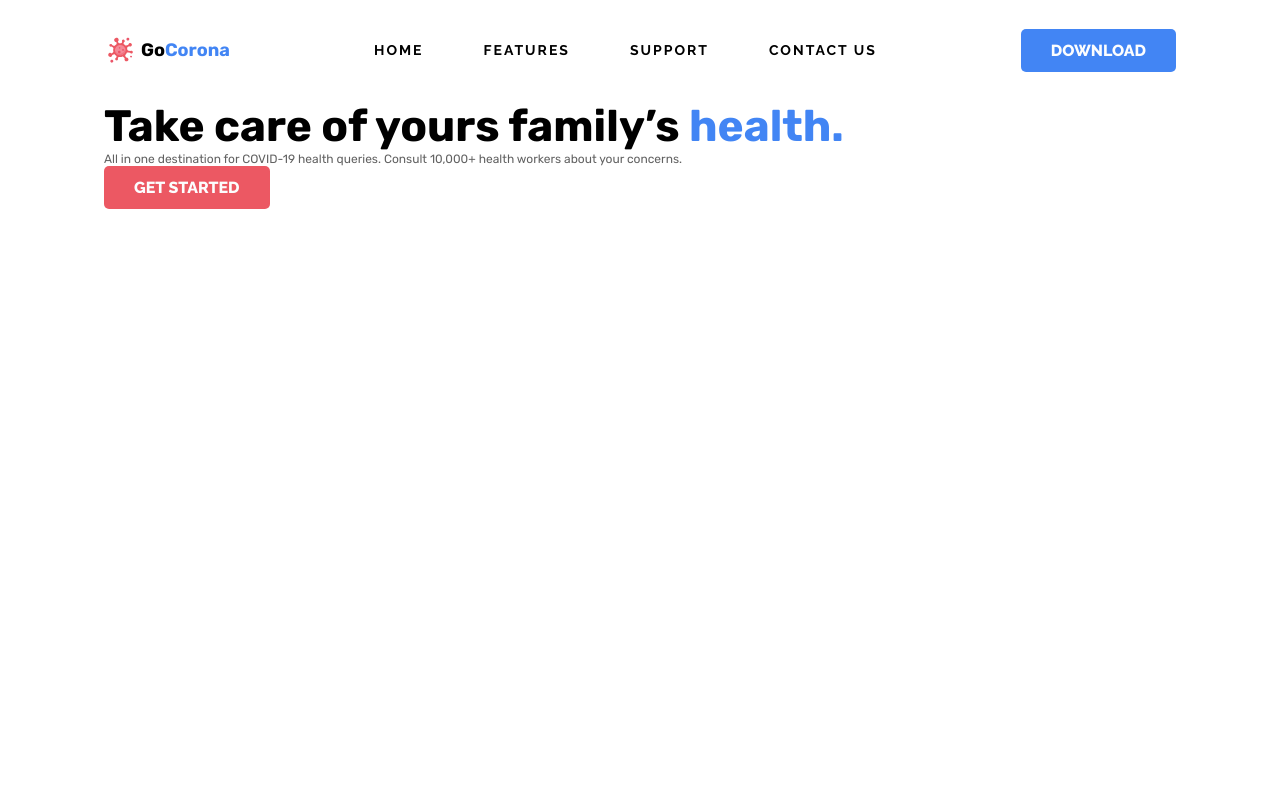
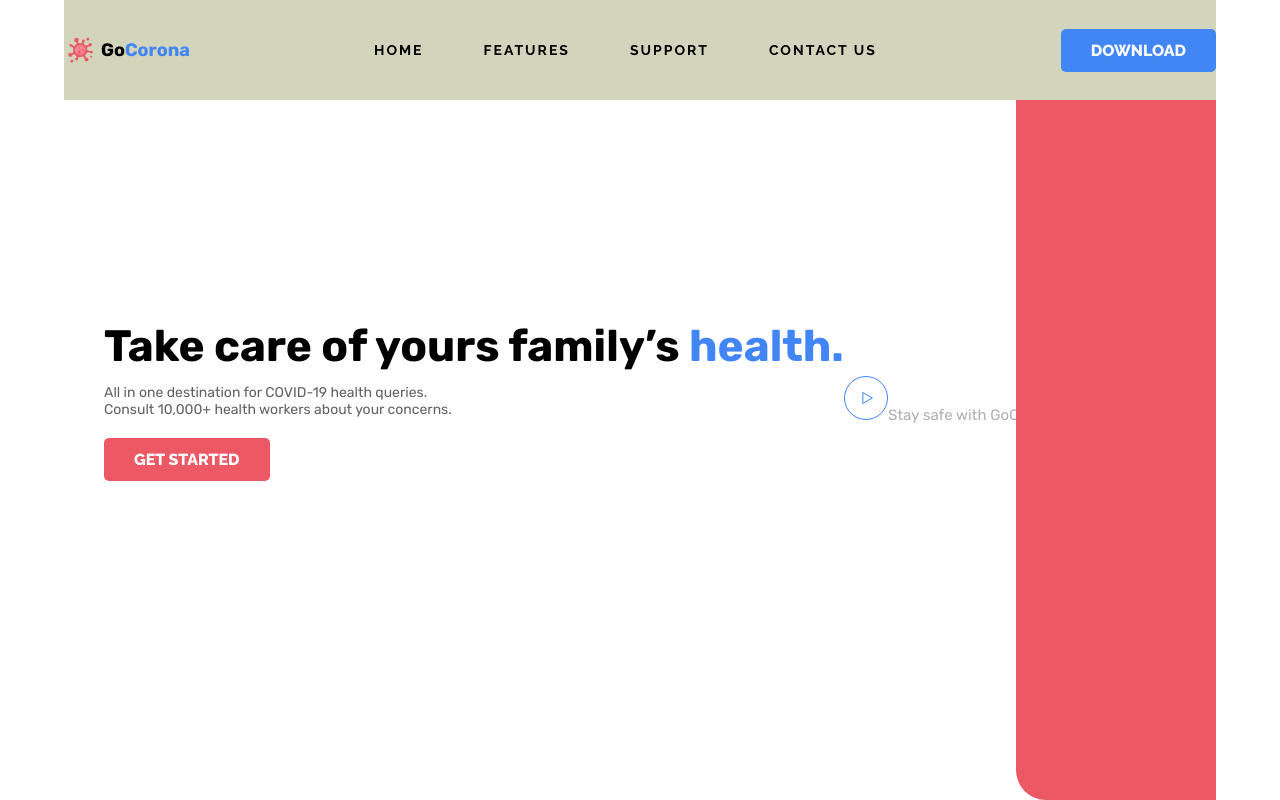
Before and after one commit to 0Ieg/GoCorona, a React (Create React App) app: page / in a window 1280 px wide. Built offline with nearby package versions, Linux system fonts and the light colour scheme.

Commit message:
Minor improvements

```diff
--- a/src/App.css
+++ b/src/App.css
@@ -32,6 +32,7 @@ button{ border: 0; }
   max-width: 1152px;
   padding: 0 40px;
   margin: 0 auto;
+  position: relative;
 }
 
 :root{
--- a/src/components/header/header.tsx
+++ b/src/components/header/header.tsx
@@ -9,6 +9,11 @@ height: 100px;
 display: flex;
 align-items: center;
 justify-content: space-between;
+background-color: #d3d4bc;
+position: absolute;
+z-index: 4;
+left: 0;
+right: 0;
 .logo{
   display: flex;
   align-items: center;
--- a/src/components/main/family.tsx
+++ b/src/components/main/family.tsx
@@ -4,6 +4,9 @@ import styled from "styled-components";
 import { Button } from '../button';
 
 const FamilyS = styled.div`
+height: 100dvh;
+display: flex;
+align-items: center;
 .title{
   font: 700 44px Rubik;
   .blueword{
@@ -11,18 +14,52 @@ const FamilyS = styled.div`
   }
 }
 .description{
-  font: 400 12px Rubik;
+  max-width: 375px;
+  padding: 12px 0 20px;
+  font: 400 14px Rubik;
   color: var(--color-gray);
+}
+.background_red{
+  background-color: var(--color-red);
+  height: 100%;
+  width: 200px;
+  border-radius: 20px 0 0 30px;
+  position: absolute;
+  z-index: 1;
+  right: 0;
+}
+.video{
+  background-color: transparent;
+  cursor: pointer;
+  .name{
+    font: 400 15px Rubik;
+    color: #B0B0B0;
+  }
+  .watch{
+    font: 400 12px Rubik;
+    text-transform: uppercase;
+  }
+
 }
 `
 
 export const Family:FC = ()=>{
   return (
     <FamilyS>
-      <div className="title">Take care of yours family’s <span className='blueword'>health.</span></div>
-      <div className="description">All in one destination for COVID-19 health queries.  Consult 10,000+ health workers about your concerns.</div>
-      <Button path='getstarted' title='get started' color='red'/>
-
+      <div className="content">
+        <div className="title">Take care of yours family’s <span className='blueword'>health.</span></div>
+        <div className="description">All in one destination for COVID-19 health queries.<br/> Consult 10,000+ health workers about your concerns.</div>
+        <Button path='getstarted' title='get started' color='red'/>
+      </div>
+      <div className="background_red"></div>
+      <button className='video'>
+        <svg className='svg' width="44" height="44" viewBox="0 0 44 44" fill="none" xmlns="http://www.w3.org/2000/svg">
+          <circle cx="22" cy="22" r="21.5" stroke="#4285F4"/>
+          <path d="M18.8333 16.5152L28.3333 22L18.8333 27.4848L18.8333 16.5152Z" stroke="#4285F4"/>
+        </svg>
+        <span className='name'>Stay safe with GoCorona</span>
+        <span className='watch'>Watch Video</span>
+      </button>
     </FamilyS>
   );
 }
```
